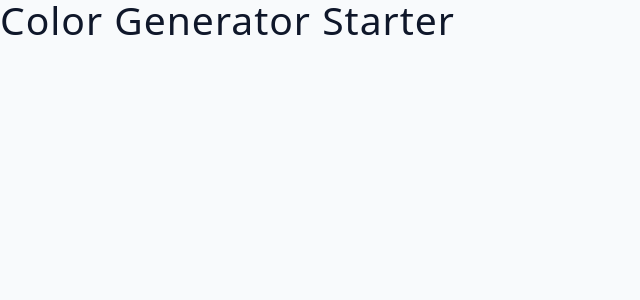
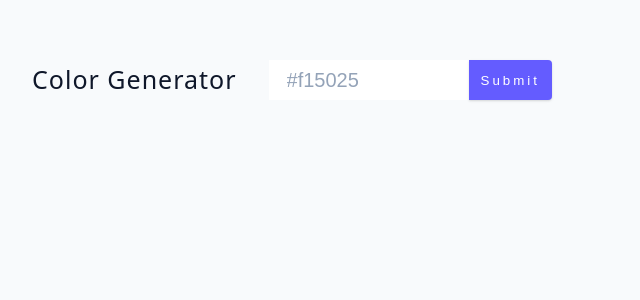
Before and after one commit to vsbron/course-all-in-one-2025, a React (Vite) app in the folder 04-fundamental-projects/09-color-generator/: page / in a window 1280 px wide. Shown: the top 300 px of the page, without its empty margins (0-640 px from the left). Built offline with nearby package versions, Linux system fonts and the light colour scheme; the HTML template or start-up script is replaced by a standard one.

Commit message:
04-fundamental-projects - 09 - Set up initial UI for the Form component

```diff
--- a/04-fundamental-projects/09-color-generator/src/App.jsx
+++ b/04-fundamental-projects/09-color-generator/src/App.jsx
@@ -1,4 +1,14 @@
-const App = () => {
-  return <h2>Color Generator Starter</h2>;
-};
+import ColorList from "./ColorList";
+import Form from "./Form";
+
+function App() {
+  // Returned JSX
+  return (
+    <main>
+      <Form />
+      <ColorList />
+    </main>
+  );
+}
+
 export default App;
--- /dev/null
+++ b/04-fundamental-projects/09-color-generator/src/ColorList.jsx
@@ -0,0 +1,6 @@
+function ColorList() {
+  // Returned JSX
+  return <div></div>;
+}
+
+export default ColorList;
--- /dev/null
+++ b/04-fundamental-projects/09-color-generator/src/Form.jsx
@@ -0,0 +1,37 @@
+import { useState } from "react";
+
+function Form() {
+  // Creating state value for color
+  const [color, setColor] = useState("");
+
+  // Create form submit handler
+  const handleSubmit = (e) => {
+    // Prevent default behavior
+    e.preventDefault();
+  };
+
+  // Create from color input change handler
+  const handleChange = (e) => {
+    setColor(e.target.value);
+  };
+
+  // Returned JSX
+  return (
+    <section className="container">
+      <h4>Color generator</h4>
+      <form className="color-form" onSubmit={handleSubmit}>
+        <input
+          type="text"
+          value={color}
+          onChange={handleChange}
+          placeholder="#f15025"
+        />
+        <button className="btn" type="submit" style={{ background: color }}>
+          Submit
+        </button>
+      </form>
+    </section>
+  );
+}
+
+export default Form;
--- /dev/null
+++ b/04-fundamental-projects/09-color-generator/src/SingleColor.jsx
@@ -0,0 +1,6 @@
+function SingleColor() {
+  // Returned JSX
+  return <div></div>;
+}
+
+export default SingleColor;
```
